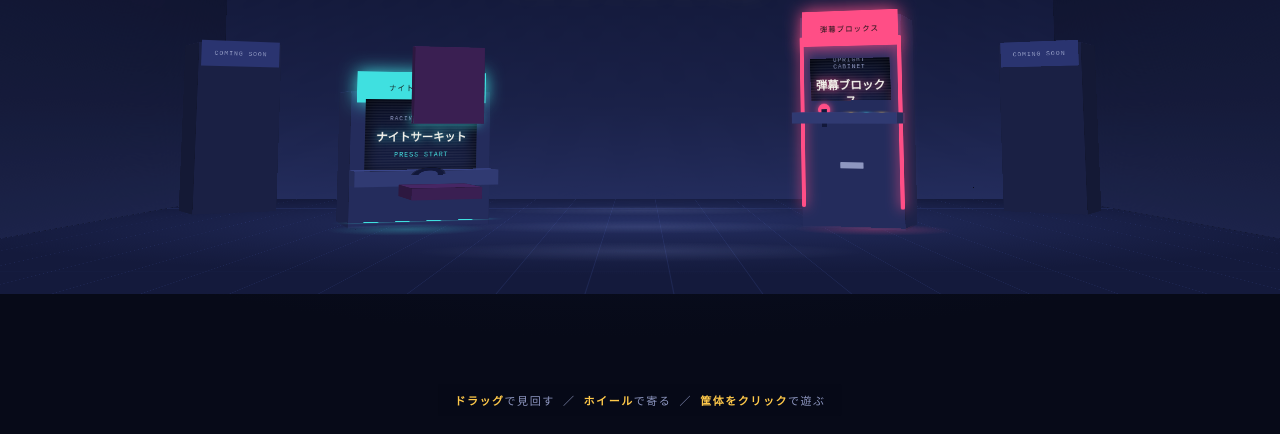
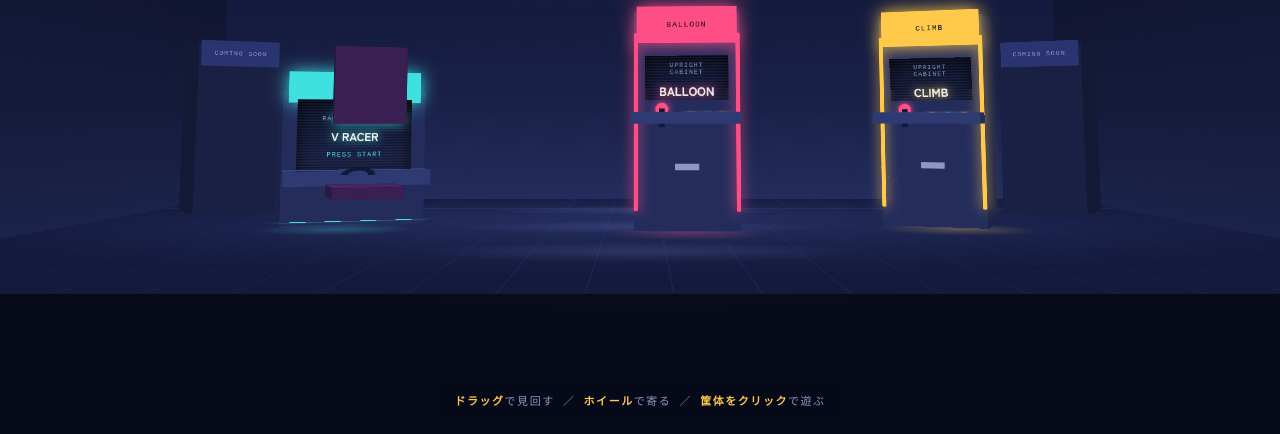
Before and after one commit to tak3216-ctrl/arcade, a plain HTML site: page index.html in a window 1280 px wide. Shown: the part 366-800 px from the top of the page. Drawn offline with Linux system fonts and the light colour scheme; a web font is replaced by a local one.

Commit message:
3本のゲームに対応

```diff
--- a/index.html
+++ b/index.html
@@ -154,14 +154,20 @@ html,body{margin:0;height:100%;overflow:hidden;background:var(--ai);
    type: 'race' | 'upright' ／ x,rot = 店内での立ち位置
    ========================================================== */
 var GAMES = [
-  { type:'race', kindLabel:'RACING CABINET', title:'ナイトサーキット',
-    desc:'夜の湾岸を走るタイムアタック。ドリフトを繋ぐとブーストが溜まります。操作は矢印キー。',
-    tags:['レース','キーボード','WebGL'], url:'./games/race/index.html',
-    color:'#3FE0E0', x:-330, z:-40, rot:22 },
-  { type:'upright', kindLabel:'UPRIGHT CABINET', title:'弾幕ブロックス',
-    desc:'落ちてくるブロックを撃ち落とす縦画面アーケード。ハイスコアはブラウザに残ります。',
-    tags:['アーケード','スマホ対応'], url:'./games/arcade/index.html',
-    color:'#FF4E86', x:330, z:-40, rot:-22 }
+  { type:'race', kindLabel:'RACING CABINET', title:'V RACER',
+    desc:'コースを駆け抜けるレースゲーム。ハンドルを握って最速タイムを狙ってください。',
+    tags:['レース','3D'], url:'./games/Vracer/index.html',
+    color:'#3FE0E0', x:-430, z:-40, rot:20 },
+
+  { type:'upright', kindLabel:'UPRIGHT CABINET', title:'BALLOON',
+    desc:'風船でどこまでも上昇していくゲーム。障害物をよけながら高度を稼ぎます。',
+    tags:['アクション','上昇'], url:'./games/balloon/index.html',
+    color:'#FF4E86', x:70, z:20, rot:-4 },
+
+  { type:'upright', kindLabel:'UPRIGHT CABINET', title:'CLIMB',
+    desc:'ジャンプで足場を登っていくアクション。落ちないように上を目指してください。',
+    tags:['アクション','ジャンプ'], url:'./games/climb/index.html',
+    color:'#FFC94A', x:450, z:-40, rot:-24 }
 ];
 
 /* ---------- 部品ヘルパー ---------- */
```
